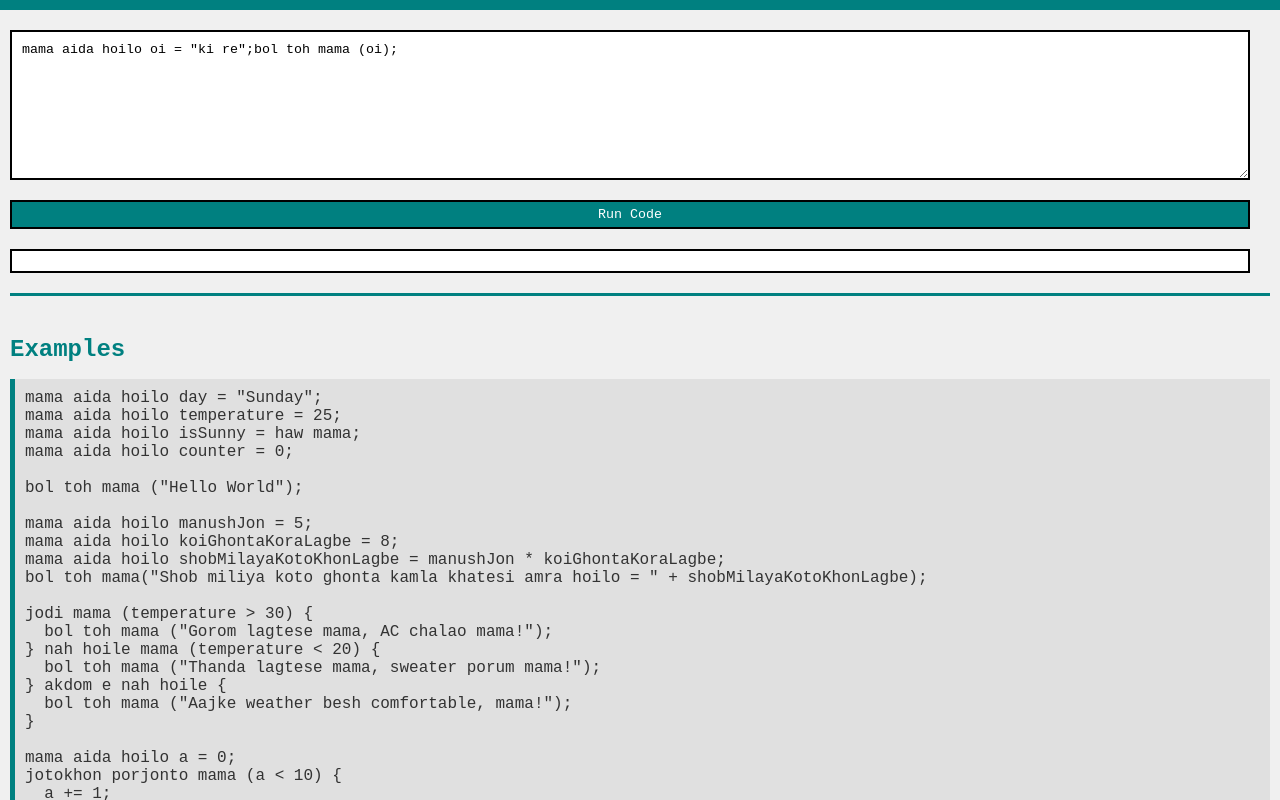
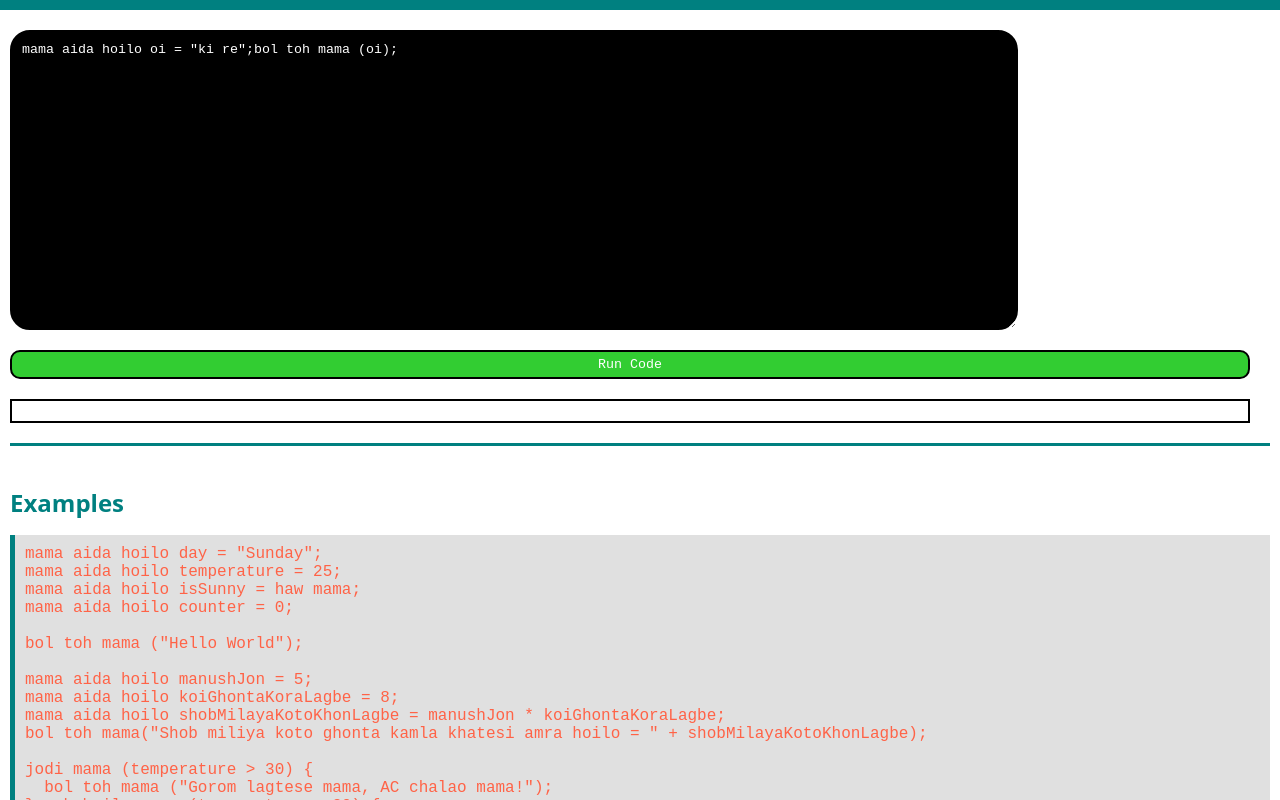
Before and after one commit to anisurrahmanlikhon/mama-lang, a plain HTML site: page index.html in a window 1280 px wide. Both pictures are taken after a click on the button "Run Code". Shown: the top 800 px of the page. Drawn offline with Linux system fonts and the light colour scheme.

Commit message:
Update index.html

```diff
--- a/index.html
+++ b/index.html
@@ -12,9 +12,8 @@
         }
 
         body {
-            font-family: 'Courier New', Courier, monospace;
-            background-color: #f0f0f0;
-            color: #333;
+            font-family: 'Sans', Serif , monospace;
+            color: tomato;
             margin: 0;
             padding: 10px;
             border-top: 10px solid #008080;
@@ -33,16 +32,21 @@
         }
 
         textarea {
-            height: 150px;
+            height: 300px;
+            width:80%;
+            background-color:black;
+            color: white;
             resize: vertical;
+            border-radius: 20px;
         }
 
         button {
-            background-color: #008080;
-            color: #fff;
+            background-color: limegreen;
+            color: white;
             padding: 5px 10px;
             cursor: pointer;
             display: inline-block;
+            border-radius:10px;
         }
 
         button:hover {
@@ -64,11 +68,12 @@
             textarea,
             button,
             #output {
-                width: calc(100% - 10px);
+                width: 80%;
+                height:200px;
             }
 
             textarea {
-                height: 150px;
+                height: 300px;
             }
         }
 
@@ -162,17 +167,17 @@ bol toh mama("done");
 
 
             const translations = {
-                'mama aida hoilo': 'let', // Variable declaration
-                'bol toh mama': 'console.log', // Print to console
-                'kisuina mama': 'null', // Null value
-                'haw mama': 'true', // Boolean true value
-                'nah mama': 'false', // Boolean false value
-                'jodi mama': 'if', // If condition
-                'nah hoile mama': 'else if', // Else if condition
-                'akdom e nah hoile': 'else', // Else condition
-                'jotokhon porjonto mama': 'while', // While loop
-                'thamis mama': 'break', // Break statement
-                'tarpor er tah dekh': 'continue' // Continue statement
+                'bondhu aida dhor': 'let', // Variable declaration
+                'dekha toh bondhu': 'console.log', // Print to console
+                'kisuina bondhu': 'null', // Null value
+                'ha bondhu': 'true', // Boolean true value
+                'nah bondhu': 'false', // Boolean false value
+                'jodi bondhu': 'if', // If condition
+                'jodi nahoy bondhu': 'else if', // Else if condition
+                'nahole bondhu': 'else', // Else condition
+                'jotokhon porjonto bondhu': 'while', // While loop
+                'thamo bondhu': 'break', // Break statement
+                'chalao bondhu ': 'continue' // Continue statement
                 // ... other keywords as needed (Mama tui jodi aida aro kisu add korte chas mama, akta PR open kor mama!)
             };
 
```
